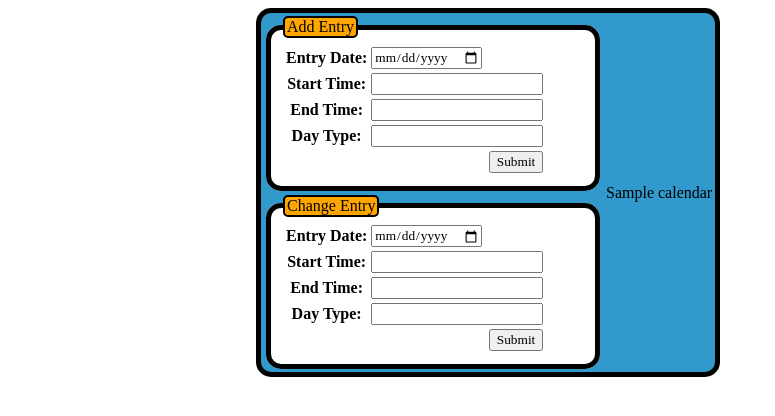
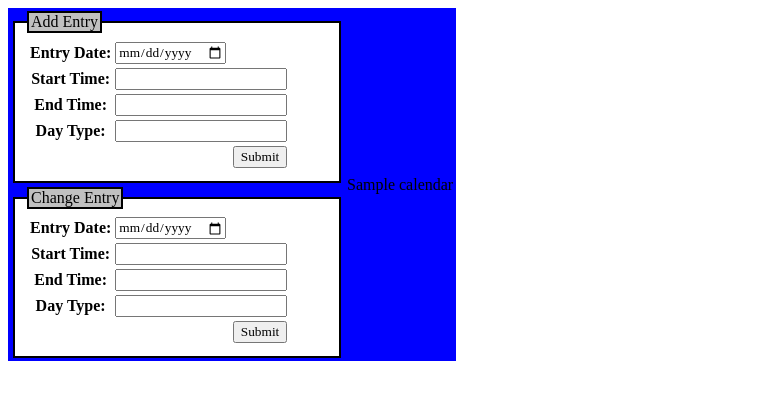
Before and after one commit to AeroNotix/django-timetracker, a Django app: template timetracker/templates/calendar.html in a window 1280 px wide. Shown: the top 416 px of the page, without its empty margins (0-775 px from the left). Run offline with Django 3.2, Linux system fonts and the light colour scheme; the template is opened without the code that fills it: most values are stand-ins (such as "Sample title", 1, 10 or a date in 2020); form fields are guessed from the names that the template uses.

Commit message:
Changes to layout, added a background tile for the calendar header

```diff
--- a/timetracker/static/calendar.css
+++ b/timetracker/static/calendar.css
@@ -2,14 +2,14 @@
 /* calendar days */
 
 .day-names {
-   background: black;
+   background-image: url('images/tableheader_flip.gif');
    color: white;
    width: 50px;
 }
 
 .table-header {
-   text-align: center;
-   background: #FF6600;
+   background-image: url('images/tableheader_flip.gif');
+   color: white;
 }
 
 .empty {
@@ -26,7 +26,7 @@
 }
 
 .WKDAY:hover {
-    background: white;
+   background: white;
 }
 
 .SICKD {
@@ -57,14 +57,9 @@
 }
 
 .table-links {
-   background: inherit;
-   color: #1d1d1d;
+   background: transparent;
+   color: white;
    text-decoration: none;
-}
-
-#comments {
-   left: 10px;
-   top: 1%;
 }
 
 /*
@@ -113,11 +108,12 @@ this is a jQuery add-on
 /* table */
 
 #calendar-table {
-   background: #3299CC;
-   position: absolute;
-   left: 20%;
-   border: 5px solid black;
-   border-radius: 15px;
+   background: blue;
+}
+
+#table-wrapper {
+   background: blue;
+
 }
 
 /* Forms */
@@ -129,12 +125,10 @@ this is a jQuery add-on
 .entry-form {
    background: white;
    width: 300px;
-   border: 5px solid black;
-   border-radius: 15px;
+   border: 2px solid black;
 }
 
 .fs-title {
    border: 2px solid black;
-   border-radius: 5px;
-   background: orange;
+   background: silver;
 }
```
